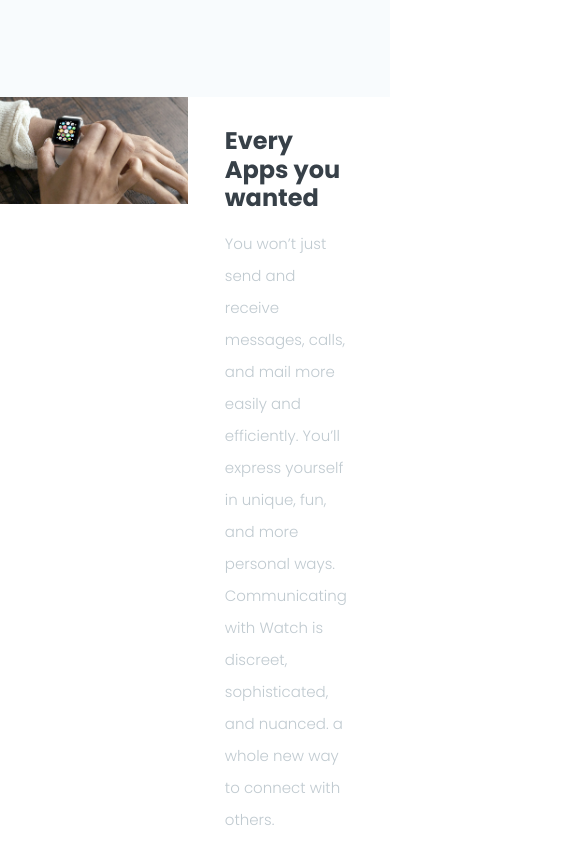
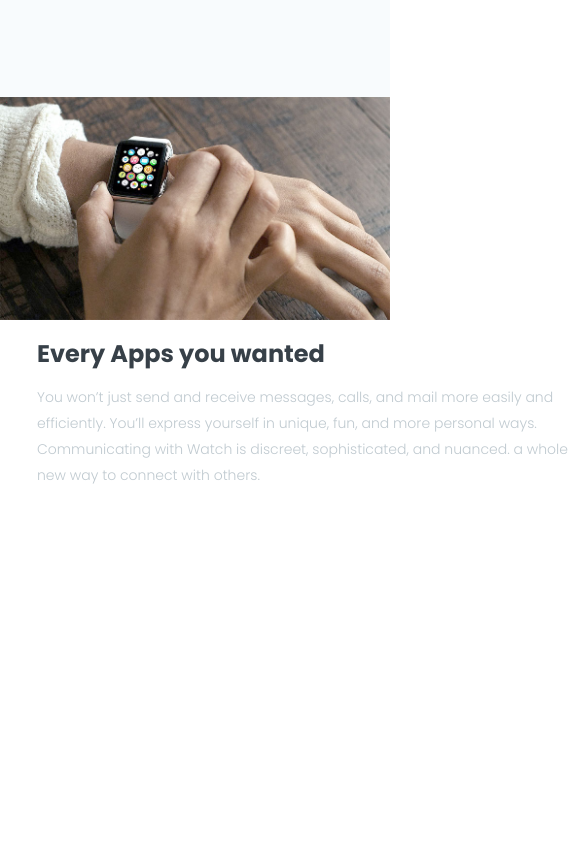
Before and after one commit to munisaazim/single_page_second_variation, a plain HTML site: page index.html in a window 390 px wide. Shown: the part 10827-11690 px from the top of the page, 577 px wide, since content can reach past the window. After the commit the page ends 11431 px from the top, so only its background shows below. Drawn offline with nearby package versions, Linux system fonts and the light colour scheme.

Commit message:
Fixing mistakes in resposive text watch

```diff
--- a/style/style.css
+++ b/style/style.css
@@ -1174,21 +1174,20 @@ input[name=color]:checked+label[for=color-5]:before{
 .split{
     display: flex;
 }
-.splitImage{
-    width: 60%;
-}
 .splitImage img{
     width: 100%;
 }
 .splitText{
    /*  padding: 0px 40px; */
-    width: 40%;
+/*     width: 40%; */
     margin-left: 37px;
-    margin-right: 40px;
+    margin-right: 37px;
     display: flex;
     flex-flow: column;
     justify-content: center;
     margin-top: 50px;
+    width: 540px;
+    /* max-width: 100%; */
 }
 .splitText h3{
     font-weight: 700;
@@ -1211,7 +1210,8 @@ input[name=color]:checked+label[for=color-5]:before{
     font-size: 24px;
     }
     .splitText p{
-        font-size: 15px;
+        font-size: 14px;
+        line-height: 26px;
     }
 }
 @media(max-width:936px){
@@ -1219,3 +1219,16 @@ input[name=color]:checked+label[for=color-5]:before{
         margin-top: 30px;
     }
 }
+@media(max-width:898px){
+    .splitText{
+        margin-top: 20px;
+    }
+}
+@media(max-width:794px){
+    .split{
+        flex-flow: column;
+    }
+    .splitImage{
+        width: 100%;
+    }
+}
```
